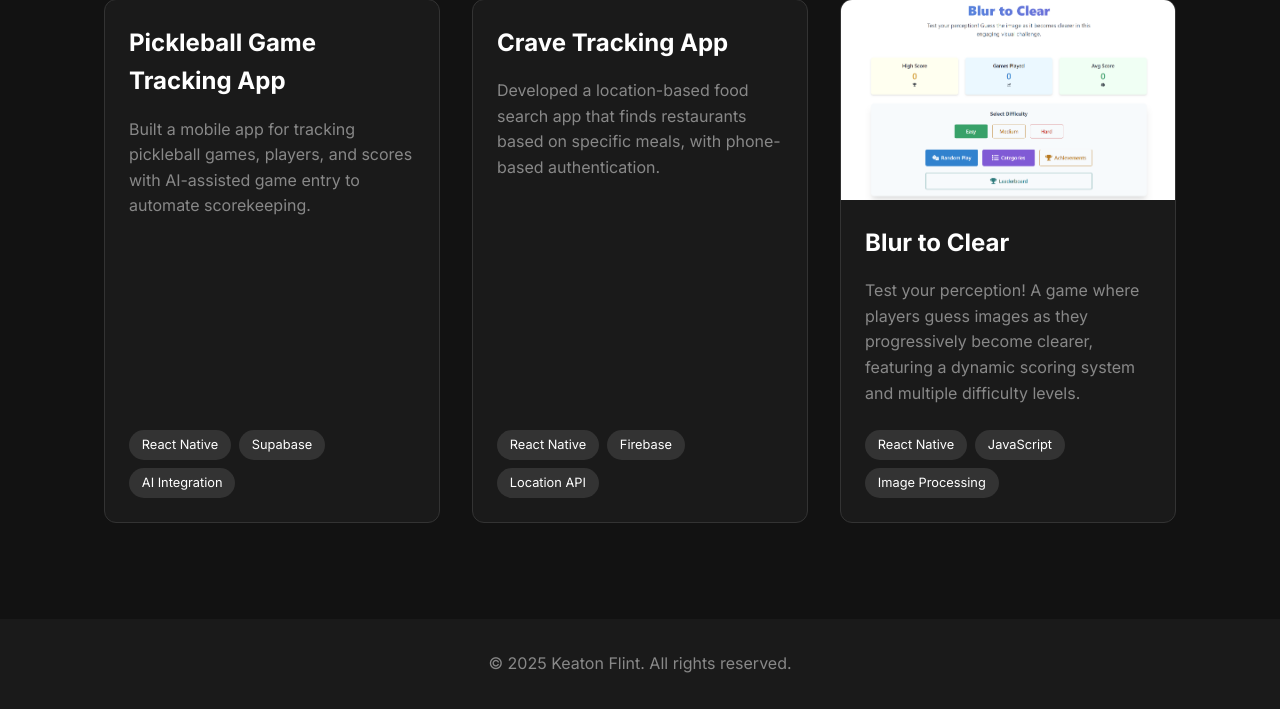
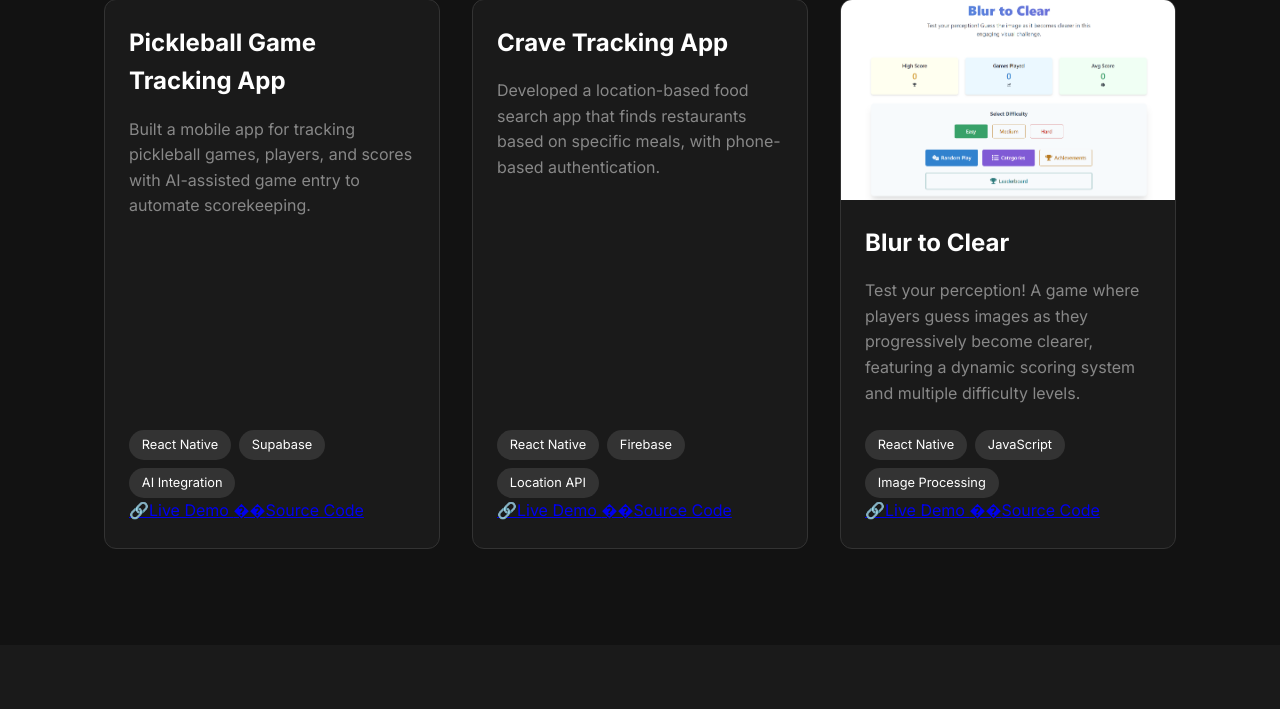
Before and after one commit to keaflint/portfolio, a Flask app: page /projects in a window 1280 px wide. Shown: the part 404-1113 px from the top of the page. Run offline with Flask 3, Linux system fonts and the light colour scheme.

Commit message:
enhancements

```diff
--- a/app.py
+++ b/app.py
@@ -1,4 +1,4 @@
-from flask import Flask, render_template
+from flask import Flask, render_template, jsonify
 
 app = Flask(__name__)
 
@@ -18,5 +18,10 @@ def experience():
 def contact():
     return render_template('contact.html')
 
+@app.route('/submit-contact', methods=['POST'])
+def submit_contact():
+    # Add email sending functionality
+    return jsonify({'success': True})
+
 if __name__ == '__main__':
     app.run(debug=True)
--- a/static/css/style.css
+++ b/static/css/style.css
@@ -526,3 +526,16 @@ footer {
         padding: 1.5rem;
     }
 }
+
+.loading-animation {
+    opacity: 0;
+    transform: translateY(20px);
+    animation: fadeInUp 0.5s ease forwards;
+}
+
+@keyframes fadeInUp {
+    to {
+        opacity: 1;
+        transform: translateY(0);
+    }
+}
--- a/templates/base.html
+++ b/templates/base.html
@@ -27,7 +27,14 @@
     </main>
 
     <footer>
-        <p>&copy; 2025 Keaton Flint. All rights reserved.</p>
+        <div class="footer-content">
+            <div class="footer-social">
+                <!-- Add social links -->
+            </div>
+            <div class="footer-nav">
+                <!-- Add quick links -->
+            </div>
+        </div>
     </footer>
 </body>
 </html>
--- a/templates/projects.html
+++ b/templates/projects.html
@@ -21,6 +21,14 @@
                 <span class="tech-tag">Supabase</span>
                 <span class="tech-tag">AI Integration</span>
             </div>
+            <div class="project-links">
+                <a href="[demo-url]" class="project-link" target="_blank">
+                    <span class="link-icon">🔗</span>Live Demo
+                </a>
+                <a href="[github-url]" class="project-link" target="_blank">
+                    <span class="link-icon">��</span>Source Code
+                </a>
+            </div>
         </div>
     </div>
 
@@ -35,6 +43,14 @@
                 <span class="tech-tag">React Native</span>
                 <span class="tech-tag">Firebase</span>
                 <span class="tech-tag">Location API</span>
+            </div>
+            <div class="project-links">
+                <a href="[demo-url]" class="project-link" target="_blank">
+                    <span class="link-icon">🔗</span>Live Demo
+                </a>
+                <a href="[github-url]" class="project-link" target="_blank">
+                    <span class="link-icon">��</span>Source Code
+                </a>
             </div>
         </div>
     </div>
@@ -54,6 +70,14 @@
                 <span class="tech-tag">JavaScript</span>
                 <span class="tech-tag">Image Processing</span>
             </div>
+            <div class="project-links">
+                <a href="[demo-url]" class="project-link" target="_blank">
+                    <span class="link-icon">🔗</span>Live Demo
+                </a>
+                <a href="[github-url]" class="project-link" target="_blank">
+                    <span class="link-icon">��</span>Source Code
+                </a>
+            </div>
         </div>
     </div>
 </section>
```
Also changed, not shown: templates/experience.html (+16 -0 lines), templates/index.html (+14 -0 lines), templates/project_detail.html (added, +11 -0 lines).
